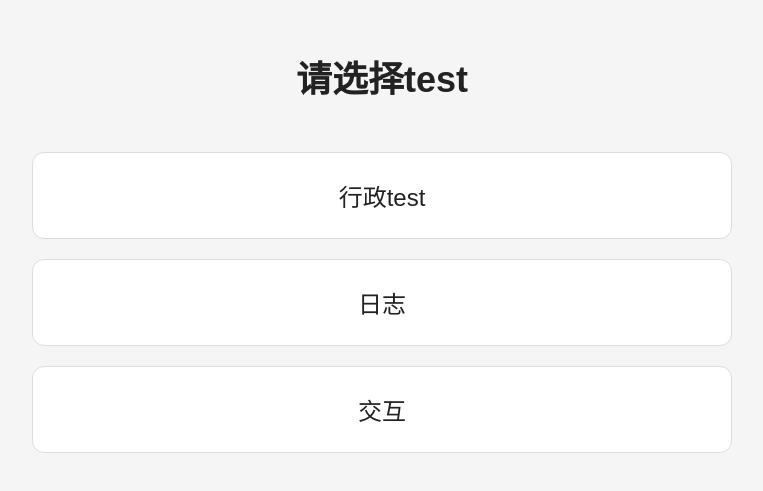
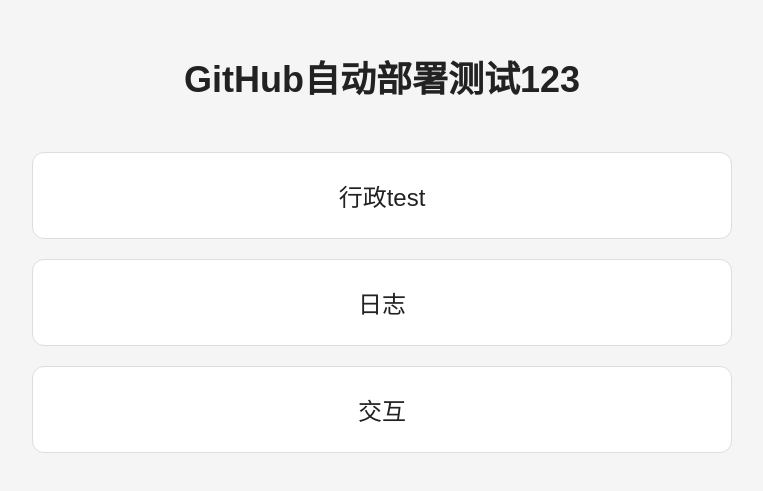
Before and after one commit to Ertion/Personal_webpage_zgj20051011, a plain HTML site: page index.html in a window 1280 px wide. Shown: the part 161-652 px from the top of the page, without its empty margins (258-1021 px from the left). Drawn offline with Linux system fonts and the light colour scheme.

Commit message:
Update index.html

```diff
--- a/index.html
+++ b/index.html
@@ -68,7 +68,7 @@
 
 <div class="container">
 
-    <h1>请选择test</h1>
+    <h1>GitHub自动部署测试123</h1>
 
     <div class="menu">
 
```
